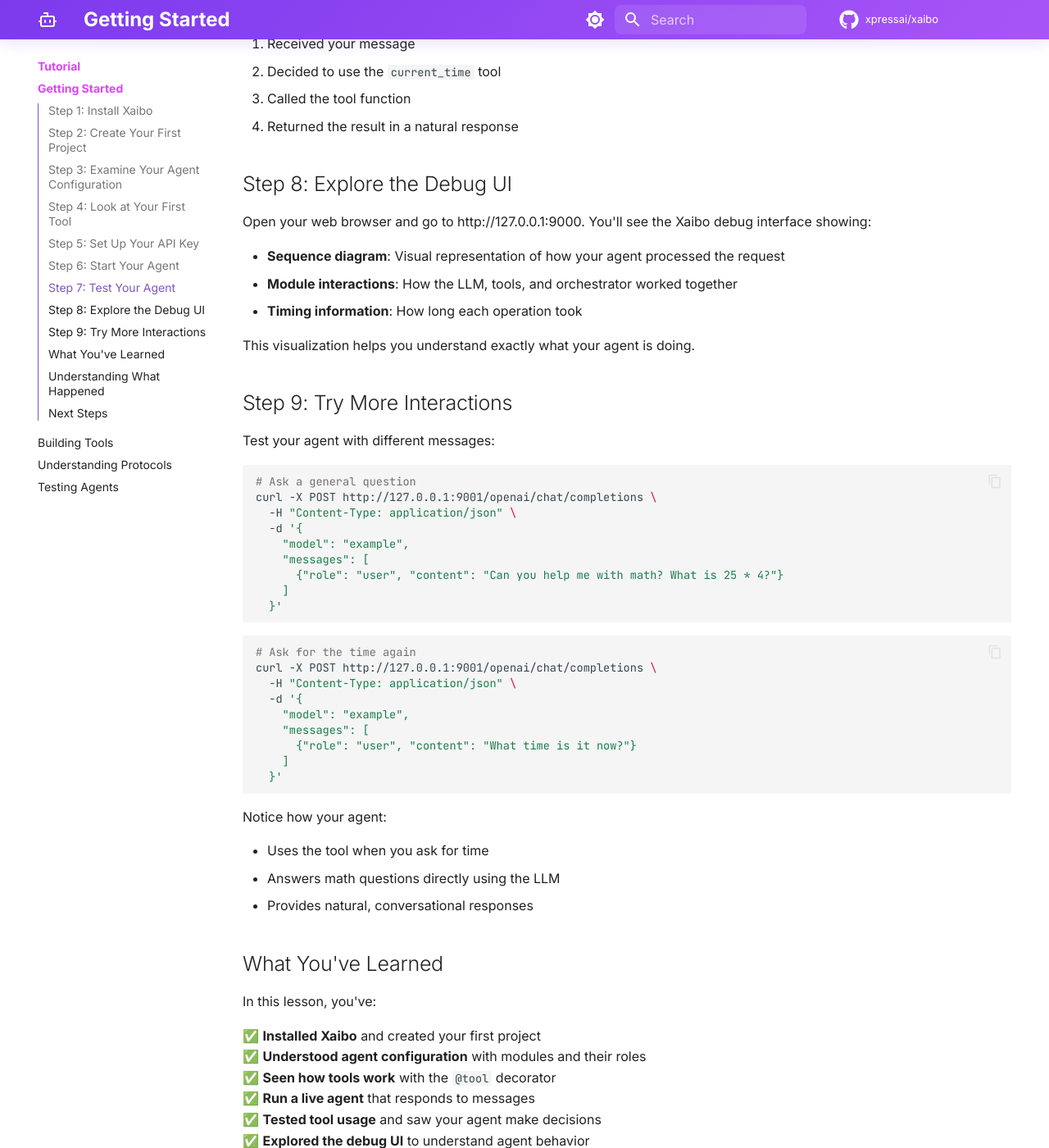
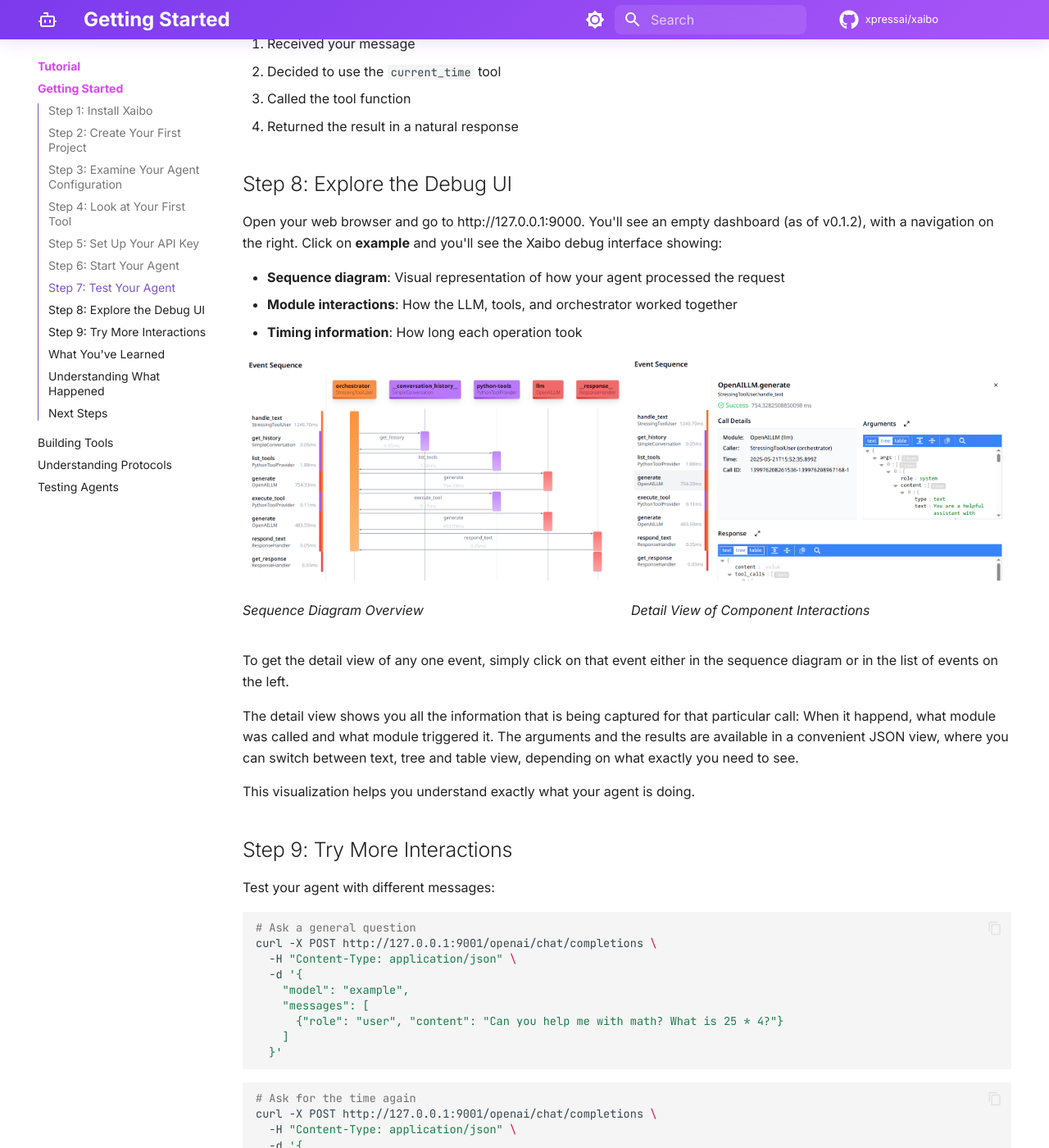
Before and after one commit to XpressAI/xaibo, an MkDocs documentation site: the page built from docs/tutorial/getting-started.md, in a window 1280 px wide and 1400 px high, scrolled down 4152 px. Shown: the whole window at 82% size. Built offline with MkDocs 1.6.1 and Material for MkDocs 9.7.7, drawn with Linux system fonts in a browser that asks for light colours; comment, search, counter and statistics services are not loaded.

Commit message:
Add screenshots to tutorial

```diff
--- a/docs/tutorial/getting-started.md
+++ b/docs/tutorial/getting-started.md
@@ -198,11 +198,28 @@
 
 ## Step 8: Explore the Debug UI
 
-Open your web browser and go to http://127.0.0.1:9000. You'll see the Xaibo debug interface showing:
+Open your web browser and go to http://127.0.0.1:9000. You'll see an empty dashboard (as of v0.1.2), with a navigation on the right.
+Click on **example** and you'll see the Xaibo debug interface showing:
 
 - **Sequence diagram**: Visual representation of how your agent processed the request
 - **Module interactions**: How the LLM, tools, and orchestrator worked together
 - **Timing information**: How long each operation took
+
+<div style="display: flex; gap: 10px; margin: 20px 0;">
+  <div style="flex: 1;">
+    <img src="/images/sequence-diagram.png" alt="Xaibo Debug UI - Sequence Diagram Overview" width="100%">
+    <p><em>Sequence Diagram Overview</em></p>
+  </div>
+  <div style="flex: 1;">
+    <img src="/images/detail-view.png" alt="Xaibo Debug UI - Detail View" width="100%">
+    <p><em>Detail View of Component Interactions</em></p>
+  </div>
+</div>
+
+To get the detail view of any one event, simply click on that event either in the sequence diagram or in the list of events on the left.
+
+The detail view shows you all the information that is being captured for that particular call: When it happend, what module was called
+and what module triggered it. The arguments and the results are available in a convenient JSON view, where you can switch between text, tree and table view, depending on what exactly you need to see.
 
 This visualization helps you understand exactly what your agent is doing.
 
```
